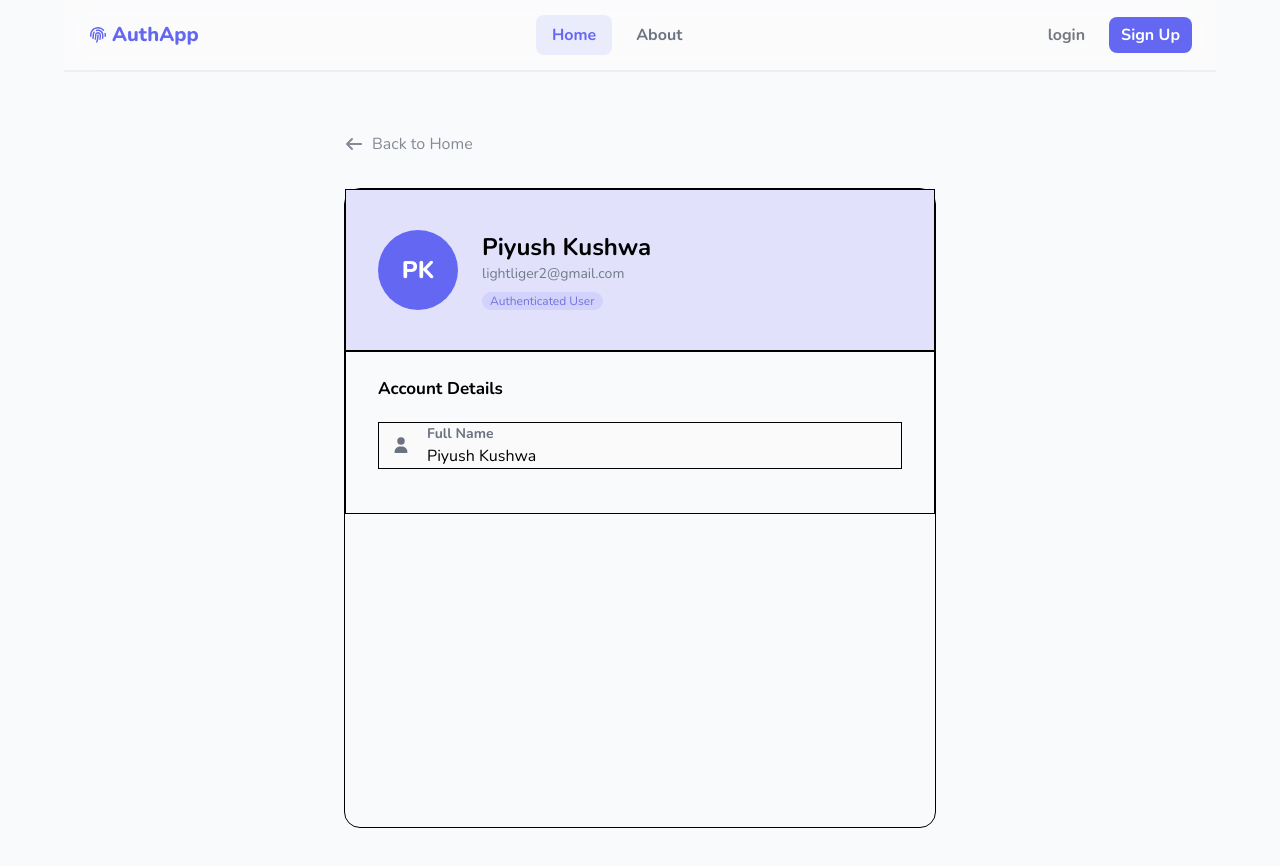
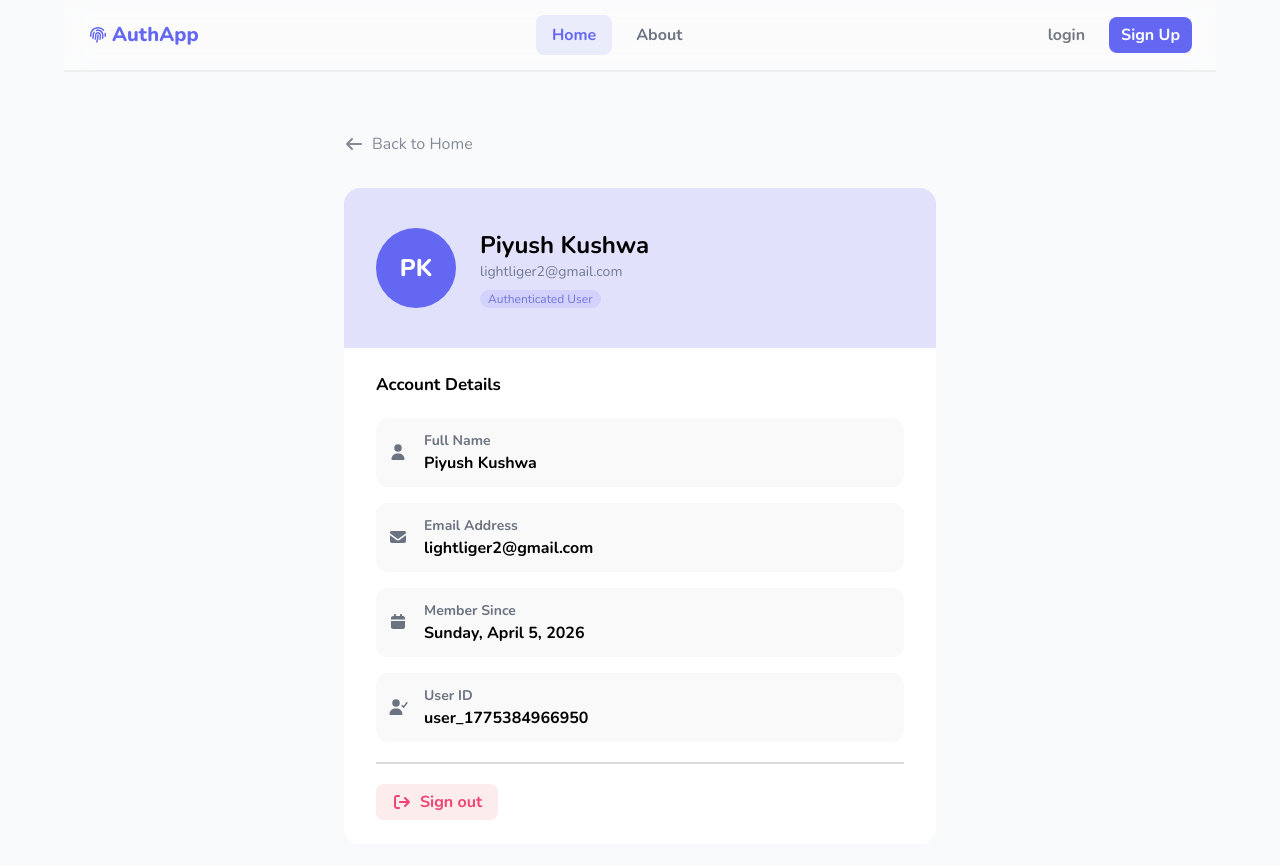
Before and after one commit to preetpalsinghkanda/Multi-Page-Authentication-App-, a React (Vite) app: page / in a window 1280 px wide. Shown: the top 866 px of the page. Built offline with nearby package versions, Linux system fonts and the light colour scheme.

Commit message:
profile page added

```diff
--- a/src/Components/Profile.jsx
+++ b/src/Components/Profile.jsx
@@ -1,6 +1,6 @@
 import React from "react";
 import { FontAwesomeIcon } from "@fortawesome/react-fontawesome";
-import { faArrowLeft , faUser} from "@fortawesome/free-solid-svg-icons";
+import { faArrowLeft , faUser , faEnvelope , faCalendar , faUserCheck , faArrowRightFromBracket} from "@fortawesome/free-solid-svg-icons";
 
 export default function Profile() {
   return (
@@ -14,8 +14,8 @@ export default function Profile() {
         <button className="">Back to Home</button>
       </div>
 
-      <div className="border rounded-2xl h-[40rem] ">
-        <div className="bg-[#e1e1fc] flex items-center gap-6 py-10 border px-8">
+      <div className=" rounded-2xl   ">
+        <div className="bg-[#e1e1fc] flex items-center gap-6 py-10 rounded-t-2xl px-8">
           <div className="w-20 h-20 rounded-full bg-[#6467f2] text-white flex items-center justify-center text-[24px] font-[800] ">
             PK
           </div>
@@ -32,41 +32,49 @@ export default function Profile() {
           </div>
         </div>
 
-        <div className="border py-6 px-8">
+        <div className=" py-6 px-8 bg-white rounded-b-2xl">
         {" "}
         <h4 className="font-bold text-[17px]" >Account Details</h4>
 
-        <div className="flex my-5">
+        <div className="flex flex-col my-5 gap-4">
 
-          <div className="flex items-center px-3 border w-full gap-4 bg-[#fafafb]">
+          <div className="flex items-center px-3  py-3 rounded-xl  w-full gap-4 bg-[#f3f3f487]">
             <FontAwesomeIcon icon={faUser} className="text-[#6b7280]" />
             <span className="flex flex-col items-start">
               <h3 className="text-[#6b7280] text-[14px] font-bold">Full Name</h3>
-              <h2>Piyush Kushwa</h2>
+              <h2 className="text-black font-bold">Piyush Kushwa</h2>
             </span>
           </div>
-          <div>
-            <span>
-              <h3>
-                <h2></h2>
-              </h3>
+
+          <div className="flex items-center px-3  py-3 rounded-xl  w-full gap-4 bg-[#f3f3f487]">
+            <FontAwesomeIcon icon={faEnvelope} className="text-[#6b7280]" />
+            <span className="flex flex-col items-start">
+              <h3 className="text-[#6b7280] text-[14px] font-bold">Email Address</h3>
+              <h2 className="text-black font-bold">lightliger2@gmail.com</h2>
             </span>
           </div>
-          <div>
-            <span>
-              <h3>
-                <h2></h2>
-              </h3>
+
+          <div className="flex items-center px-3  py-3 rounded-xl  w-full gap-4 bg-[#f3f3f487]">
+            <FontAwesomeIcon icon={faCalendar} className="text-[#6b7280]" />
+            <span className="flex flex-col items-start">
+              <h3 className="text-[#6b7280] text-[14px] font-bold">Member Since</h3>
+              <h2 className="text-black font-bold">Sunday, April 5, 2026</h2>
             </span>
           </div>
-          <div>
-            <span>
-              <h3>
-                <h2></h2>
-              </h3>
+
+          <div className="flex items-center px-3  py-3 rounded-xl  w-full gap-4 bg-[#f3f3f487]">
+            <FontAwesomeIcon icon={faUserCheck} className="text-[#6b7280]" />
+            <span className="flex flex-col items-start">
+              <h3 className="text-[#6b7280] text-[14px] font-bold">User ID</h3>
+              <h2 className="text-black font-bold">user_1775384966950</h2>
             </span>
           </div>
+
         </div>
+        <hr className="border-1 border-[#a4a4a464]" />
+
+        <button className=" flex items-center gap-2 px-4 rounded-lg py-1.5 mt-5 bg-[#fdecec] text-[#ef4374] font-bold"> <FontAwesomeIcon icon={faArrowRightFromBracket} />Sign out</button>
+
       </div>
 
 
```
